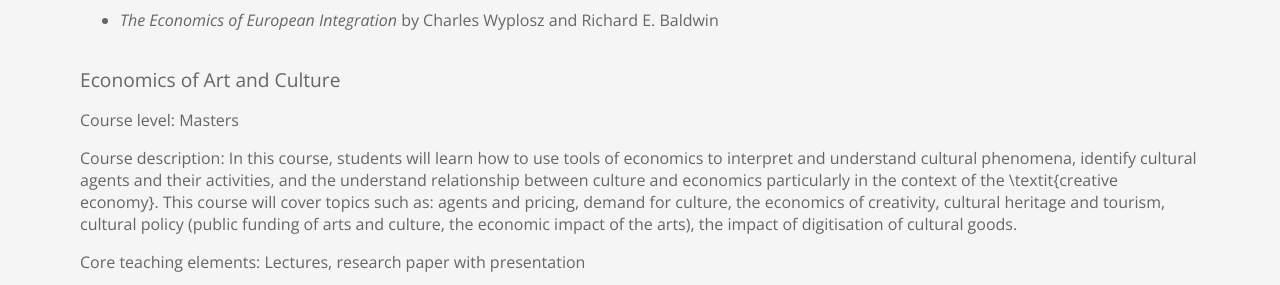
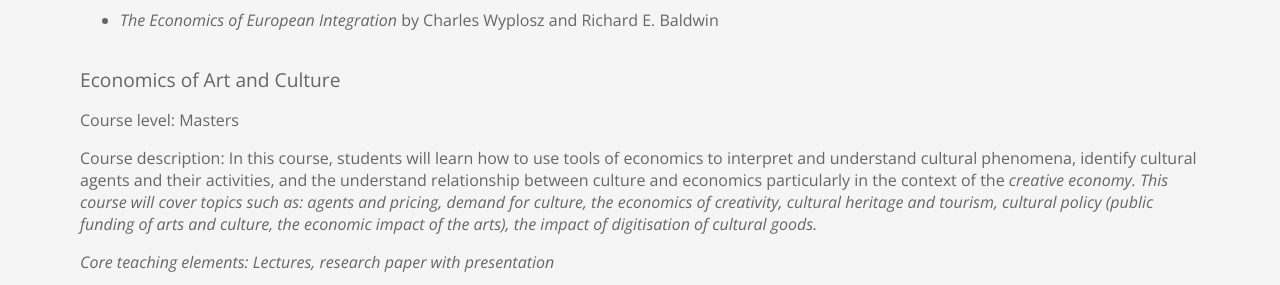
Before and after one commit to samitche/personal-website, a website: page index.html in a window 1280 px wide. Shown: the part 10149-10434 px from the top of the page. Drawn offline with nearby package versions, Linux system fonts and the light colour scheme.

Commit message:
fixing typo

```diff
--- a/index.html
+++ b/index.html
@@ -813,7 +813,7 @@
   <p>Course level: Masters</p>
   <p>Course description: In this course, students will learn how to use tools of economics to interpret and
     understand cultural phenomena, identify cultural agents and their activities, and the understand
-    relationship between culture and economics particularly in the context of the \textit{creative economy}.
+    relationship between culture and economics particularly in the context of the <em>creative economy<em>.
     This course will cover topics such as: agents and pricing, demand for culture, the economics of creativity,
     cultural heritage and tourism, cultural policy (public funding of arts and culture, the economic impact of
     the arts), the impact of digitisation of cultural goods.</p>
```
